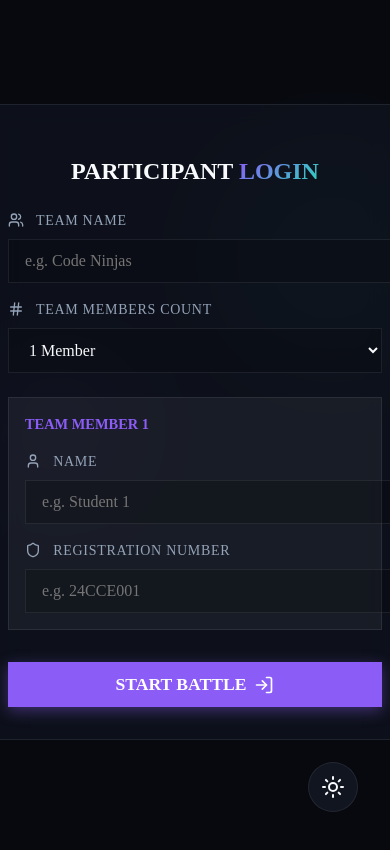
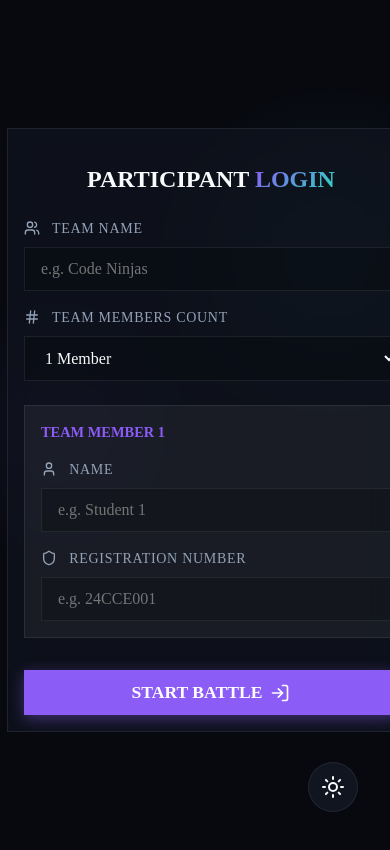
Before and after one commit to Indhu-mathi-a/codebattle, a React (Vite) app: page /login in a window 390 px wide. Shown: the top 850 px of the page. Built offline with nearby package versions, Linux system fonts and the light colour scheme.

Commit message:
Enhance mobile responsiveness for Login and Arena

```diff
--- a/src/index.css
+++ b/src/index.css
@@ -381,6 +381,10 @@ h1, h2, h3, h4, h5, h6 {
     text-align: center !important;
   }
 
+  .min-h-mobile {
+    min-height: 200px !important;
+  }
+
   .gap-sm-mobile {
     gap: 0.5rem !important;
   }
--- a/src/pages/BattleArena.jsx
+++ b/src/pages/BattleArena.jsx
@@ -287,7 +287,7 @@ const BattleArena = () => {
           <div className="arena-blocks-container gap-sm-mobile" style={{ display: 'flex', gap: '1.5rem', flex: 1, minHeight: 0 }}>
 
             {/* Available Blocks */}
-            <div className="glass-panel w-full-mobile p-1-mobile" style={{ flex: 1, display: 'flex', flexDirection: 'column', padding: '1rem', minHeight: '300px' }}>
+            <div className="glass-panel w-full-mobile p-1-mobile min-h-mobile" style={{ flex: 1, display: 'flex', flexDirection: 'column', padding: '1rem', minHeight: '300px' }}>
               <h4 style={{ marginBottom: '1rem', color: 'var(--text-muted)', display: 'flex', justifyContent: 'space-between' }}>
                 AVAILABLE CODE BLOCKS
                 <RefreshCw size={16} style={{ cursor: 'pointer' }} onClick={() => {
@@ -317,7 +317,7 @@ const BattleArena = () => {
             </div>
 
             {/* Your Code */}
-            <div className="glass-panel w-full-mobile p-1-mobile" style={{ flex: 1, display: 'flex', flexDirection: 'column', padding: '1rem', borderColor: 'var(--primary)', minHeight: '300px' }}>
+            <div className="glass-panel w-full-mobile p-1-mobile min-h-mobile" style={{ flex: 1, display: 'flex', flexDirection: 'column', padding: '1rem', borderColor: 'var(--primary)', minHeight: '300px' }}>
               <h4 style={{ marginBottom: '1rem', color: 'var(--primary)' }}>YOUR CODE</h4>
               <div style={{ flex: 1, overflowY: 'auto', padding: '0.5rem', background: 'var(--bg-inset)', borderRadius: 'var(--radius-sm)' }}>
                 <SortableContext items={yourCode.map(b => b.id)} strategy={verticalListSortingStrategy}>
--- a/src/pages/Login.jsx
+++ b/src/pages/Login.jsx
@@ -48,8 +48,8 @@ const Login = () => {
   };
 
   return (
-    <div className="page-container" style={{ alignItems: 'center', justifyContent: 'center' }}>
-      <div className="glass-panel animate-slide-up" style={{ padding: '2rem 3rem', width: '100%', maxWidth: '500px', maxHeight: '90vh', overflowY: 'auto' }}>
+    <div className="page-container container" style={{ alignItems: 'center', justifyContent: 'center' }}>
+      <div className="glass-panel animate-slide-up p-1-mobile w-full-mobile" style={{ padding: '2rem 3rem', width: '100%', maxWidth: '500px', maxHeight: '90vh', overflowY: 'auto' }}>
         <h2 style={{ textAlign: 'center', marginBottom: '1.5rem', fontSize: '2rem' }}>
           PARTICIPANT <span className="text-gradient">LOGIN</span>
         </h2>
```
